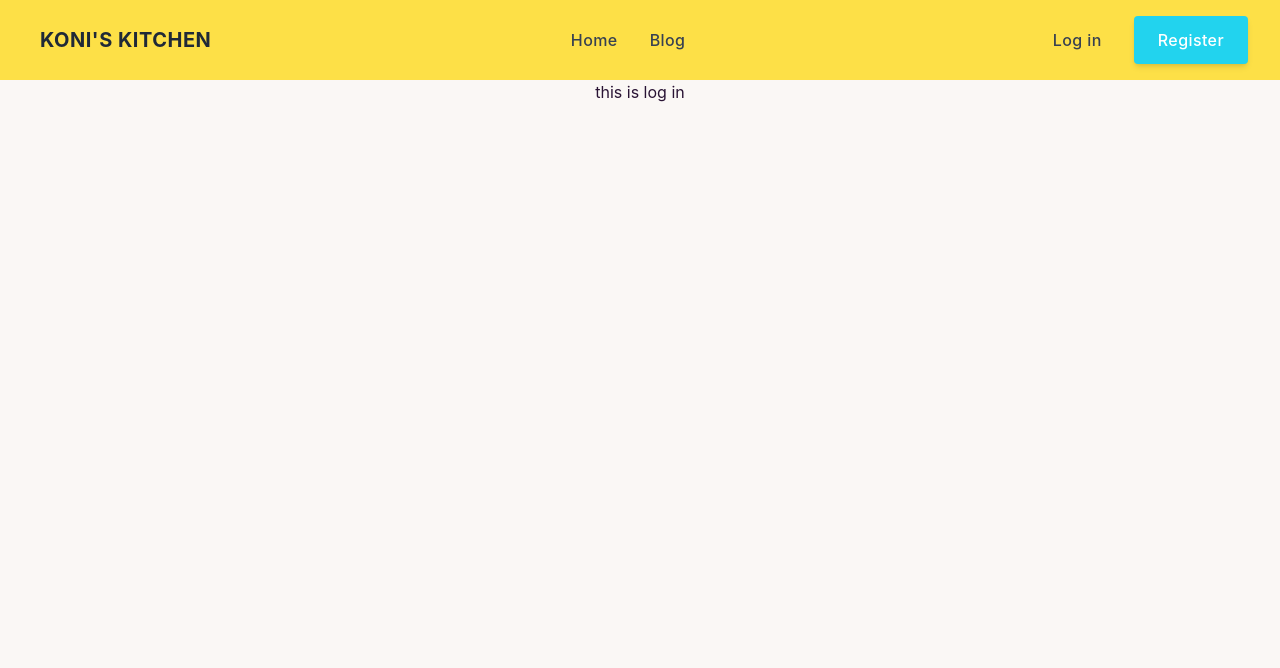
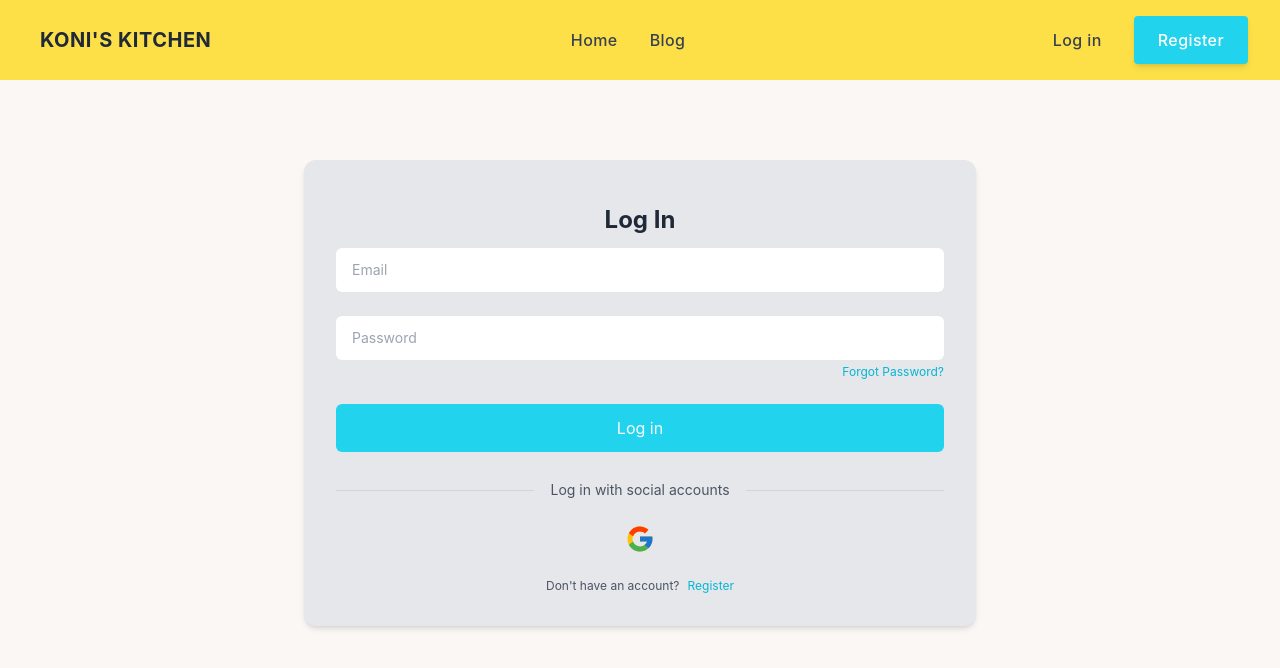
Before and after one commit to Mubashir-Kabir/BikeZone-Client-side, a React (Create React App) app: page /log-in in a window 1280 px wide. Shown: the top 668 px of the page. Built offline with nearby package versions, Linux system fonts and the light colour scheme; no server answers.

Commit message:
login page created with successful login

```diff
--- /dev/null
+++ b/src/components/LoginForm.js
@@ -0,0 +1,162 @@
+import {
+  GoogleAuthProvider,
+  signInWithEmailAndPassword,
+  signInWithPopup,
+  sendPasswordResetEmail,
+} from "firebase/auth";
+import React, { useContext, useState } from "react";
+import { Link, useLocation, useNavigate } from "react-router-dom";
+import { AuthContext } from "../context/UserContext";
+import { FcGoogle } from "react-icons/fc";
+import {
+  notifyError,
+  notifySuccess,
+  requestJwtToken,
+} from "../utilities/sharedFunctions";
+
+const LoginForm = () => {
+  const navigate = useNavigate();
+  const { auth } = useContext(AuthContext);
+
+  //Auth providers
+  const googleProvider = new GoogleAuthProvider();
+
+  //state for error
+  const [error, SetError] = useState("");
+  //state for email
+  const [email, setEmail] = useState("");
+
+  //getting location for redirect user where came from
+  const location = useLocation();
+  const from = location.state?.from?.pathname || "/";
+
+  // setting email
+  const emailHandle = (e) => {
+    setEmail(e.target.value);
+  };
+
+  //log in with email and password handle
+  const passLogIn = (event) => {
+    event.preventDefault();
+    const password = event.target.password.value;
+    signInWithEmailAndPassword(auth, email, password)
+      .then((userCredential) => {
+        notifySuccess("Log-in Successful");
+        requestJwtToken(email);
+        navigate(from, { replace: true });
+      })
+      .catch((error) => {
+        const errorMessage = error.message;
+        if (errorMessage === "Firebase: Error (auth/user-not-found).") {
+          notifyError("User not found along with this email. Please register");
+          return;
+        }
+        if (errorMessage === "Firebase: Error (auth/wrong-password).") {
+          notifyError("Wrong Password");
+          return;
+        }
+        SetError(errorMessage.slice(22, -2));
+      });
+  };
+
+  //log in with gmail handle
+  const signUpWithGmail = () => {
+    signInWithPopup(auth, googleProvider)
+      .then((result) => {
+        notifySuccess("Log-in Successful");
+        requestJwtToken(result.user.email);
+        navigate(from, { replace: true });
+      })
+      .catch((error) => {
+        notifyError("Log-in Failed !!");
+      });
+  };
+
+  //reset password handle
+  const forgotPass = () => {
+    sendPasswordResetEmail(auth, email)
+      .then(() => {
+        notifySuccess("Password reset email has been sent");
+      })
+      .catch((error) => {
+        notifyError("Something went wrong!!");
+      });
+  };
+
+  return (
+    <div>
+      {/* Log in form */}
+      <div className="max-w-2xl mx-auto p-8 space-y-3 rounded-xl bg-gray-200 shadow-md text-gray-800">
+        <p className="text-red-500">{error}</p>
+
+        <h1 className="text-2xl font-bold text-center">Log In</h1>
+        <form
+          onSubmit={passLogIn}
+          noValidate=""
+          action=""
+          className="space-y-6 ng-untouched ng-pristine ng-valid"
+        >
+          <div className="space-y-1 text-sm">
+            <input
+              onChange={emailHandle}
+              required
+              type="email"
+              name="email"
+              id="email"
+              placeholder="Email"
+              className="w-full px-4 py-3 rounded-md border-gray-300  text-gray-800 focus:border-yellow-300"
+            />
+          </div>
+          <div className="space-y-1 text-sm">
+            <input
+              required
+              type="password"
+              name="password"
+              id="password"
+              placeholder="Password"
+              className="w-full px-4 py-3 rounded-md border-gray-300  text-gray-800 focus:border-yellow-300"
+            />
+            <div className="flex justify-end text-xs text-cyan-500 hover:underline hover:text-cyan-600">
+              <span className="hover:cursor-pointer" onClick={forgotPass}>
+                Forgot Password?
+              </span>
+            </div>
+          </div>
+          <button
+            type="submit"
+            className="block w-full p-3 text-center rounded-md transition duration-200 text-gray-50 bg-cyan-400 hover:bg-cyan-600"
+          >
+            Log in
+          </button>
+        </form>
+        <div className="flex items-center pt-4 space-x-1">
+          <div className="flex-1 h-px sm:w-16 bg-gray-300"></div>
+          <p className="px-3 text-sm text-gray-600">
+            Log in with social accounts
+          </p>
+          <div className="flex-1 h-px sm:w-16 bg-gray-300"></div>
+        </div>
+        <div className="flex justify-center space-x-4">
+          <button
+            onClick={signUpWithGmail}
+            aria-label="Log in with Google"
+            className="p-3 rounded-sm text-3xl"
+          >
+            <FcGoogle></FcGoogle>
+          </button>
+        </div>
+        <p className="text-xs text-center sm:px-6 text-gray-600">
+          Don't have an account?
+          <Link
+            to="/register"
+            className=" text-cyan-500 hover:underline hover:text-cyan-600 ml-2"
+          >
+            Register
+          </Link>
+        </p>
+      </div>
+    </div>
+  );
+};
+
+export default LoginForm;
--- a/src/components/RegisterForm.js
+++ b/src/components/RegisterForm.js
@@ -18,6 +18,7 @@ const RegisterForm = () => {
   const { auth } = useContext(AuthContext);
 
   //auth providers
+
   const googleProvider = new GoogleAuthProvider();
 
   const navigate = useNavigate();
--- a/src/pages/LogIn.js
+++ b/src/pages/LogIn.js
@@ -1,9 +1,10 @@
 import React from "react";
+import LoginForm from "../components/LoginForm";
 
 const LogIn = () => {
   return (
-    <div>
-      <h1>this is log in</h1>
+    <div className="grid grid-cols-1  py-20">
+      <LoginForm></LoginForm>
     </div>
   );
 };
```
